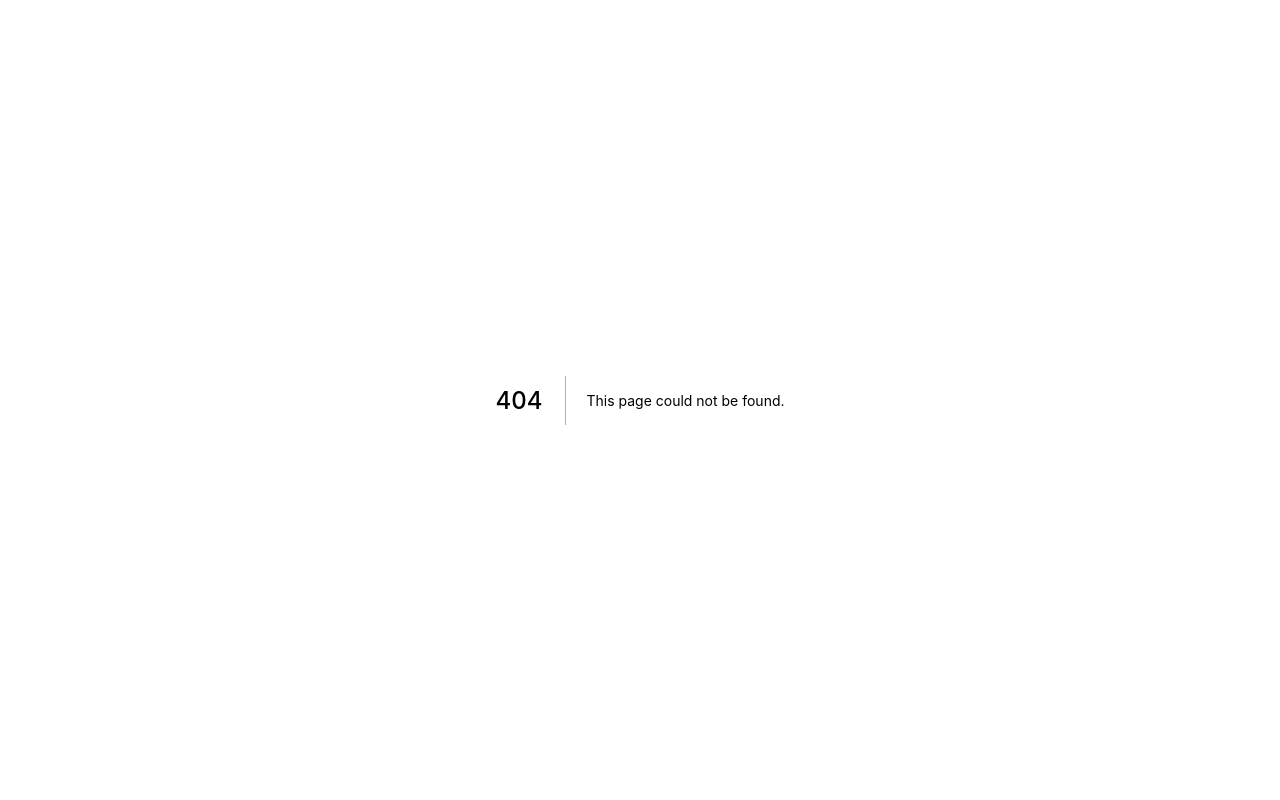
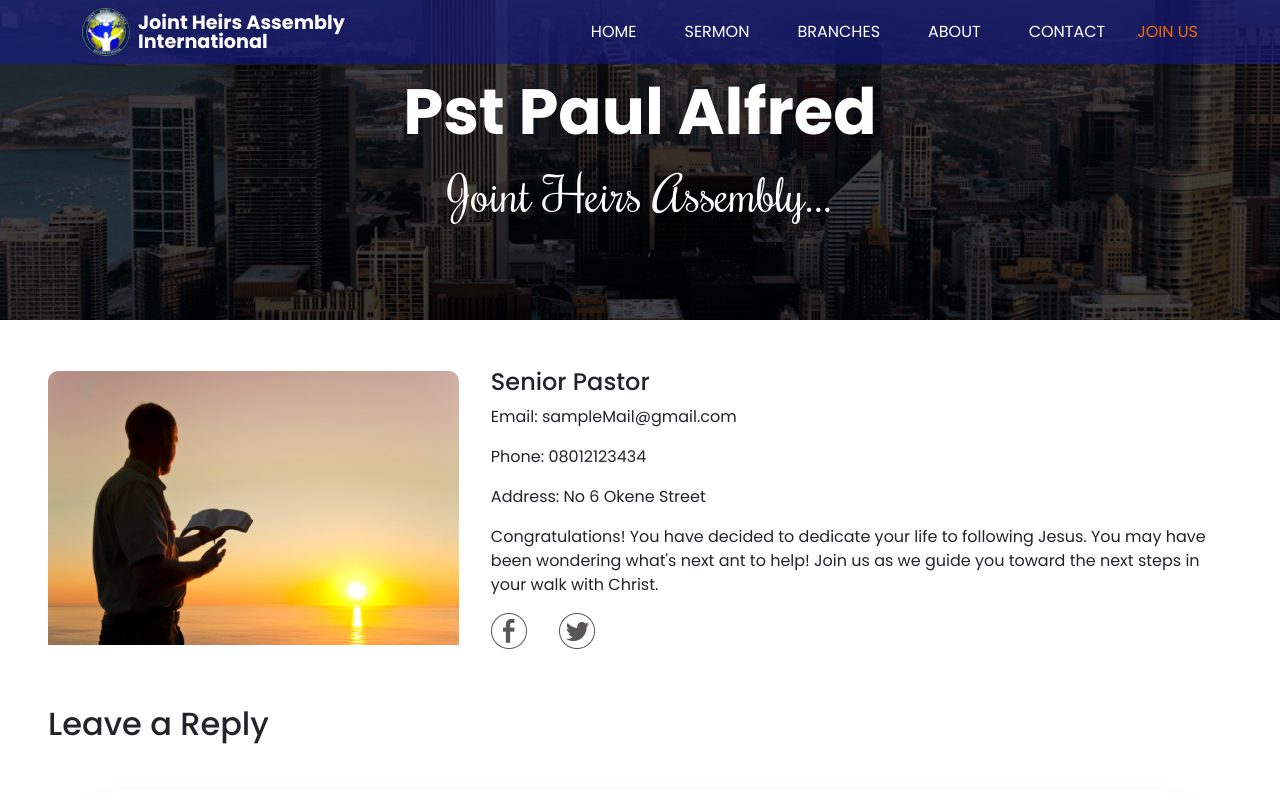
Before and after one commit to pin4eva/joint_heirs_frontend, a Next.js app: page /team/1 in a window 1280 px wide. Before the commit this address had no page. Shown: the top 800 px of the page. Built offline with nearby package versions, Linux system fonts and the light colour scheme.

Commit message:
changed dynamic page

```diff
--- a/src/pages/team/single-team.tsx
+++ b/src/pages/team/[id].tsx
@@ -1,36 +1,45 @@
 /* eslint-disable @next/next/no-img-element */
-import AboutTeamHero from "components/team/TeamHero";
+import { departmentsData } from "components/team/team-data";
+import { TeamCardI } from "components/team/team-interfaces";
+import TeamHero from "components/team/TeamHero";
 import FrontLayout from "layouts/FrontLayout";
 import { useRouter } from "next/router";
-import React from "react";
+import React, { useEffect, useState } from "react";
 
 const SingleTeam = () => {
-	const data = useRouter().query;
-	// destructuring all received props
-	const { image, name, position, description, email, phone, address, facebook_url, twitter_url } =
-		data;
+	const query = useRouter().query;
+	const [team, setTeam] = useState<TeamCardI>();
+
+	useEffect(() => {
+		if (query?.id) {
+			const team = departmentsData.find((department) => department?.id === Number(query?.id));
+			setTeam(team);
+		}
+	}, [query?.id]);
+
+	if (!team) return <p>loading...</p>;
 
 	return (
 		<FrontLayout showHeader={false}>
 			<div className="team">
 				<div className="single-team">
-					<AboutTeamHero heroTitle={name as string} />
+					<TeamHero heroTitle={team?.name} />
 
 					<section className="single-team-info p-5">
 						<div className="img">
-							<img src={image as string} alt="" />
+							<img src={team?.image} alt="" />
 						</div>
 						<div className="info">
-							<h4>{position}</h4>
-							<p>Email: {email}</p>
-							<p>Phone: {phone}</p>
-							<p>Address: {address}</p>
-							<p className="pe-4">{description}</p>
+							<h4>{team?.position}</h4>
+							<p>Email: {team?.email}</p>
+							<p>Phone: {team?.phone}</p>
+							<p>Address: {team?.address}</p>
+							<p className="pe-4">{team?.description}</p>
 							<div className="socials">
-								<a href={facebook_url as string} style={{ marginRight: "2em" }}>
+								<a href={team?.socials?.facebook_url} style={{ marginRight: "2em" }}>
 									<img src="/images/Team/fb.png" alt="" />
 								</a>
-								<a href={twitter_url as string}>
+								<a href={team?.socials?.twitter_url}>
 									<img src="/images/Team/tw.png" alt="" />
 								</a>
 							</div>
--- a/src/styles/team.scss
+++ b/src/styles/team.scss
@@ -1,10 +1,11 @@
 .team {
 	&-hero {
 		z-index: 2;
-		min-height: 60vh;
+		min-height: 40vh;
 		background: url("/images/Team/hero.png") no-repeat center;
 		background-size: cover;
 		display: grid;
+		align-items: center;
 
 		h1 {
 			font-size: 4rem;
@@ -83,11 +84,13 @@
 				font-size: 40px;
 				font-weight: 700;
 			}
+
 			h5 {
 				font-size: 24px;
 				font-weight: 500;
 			}
 		}
+
 		input {
 			height: 65px;
 			border: 1px solid #ededed;
@@ -99,10 +102,12 @@
 			&::placeholder {
 				color: #c4c4c4;
 			}
+
 			&:focus {
 				outline: none;
 			}
 		}
+
 		button {
 			height: 60px;
 			font-size: 20px;
@@ -124,19 +129,23 @@
 			.text {
 				width: auto;
 				margin-top: 1em;
+
 				h1 {
 					font-size: 35px;
 				}
+
 				h5 {
 					font-size: 20px;
 				}
 			}
+
 			input {
 				// height: 50px;
 				font-size: 18px;
 				margin-left: 0;
 				width: 100%;
 			}
+
 			button {
 				width: 200px;
 				margin-left: 50%;
@@ -162,6 +171,7 @@
 		@media screen and (max-width: 991px) {
 			grid-template-columns: repeat(2, 1fr);
 		}
+
 		@media screen and (max-width: 768px) {
 			grid-template-columns: repeat(1, 1fr);
 		}
@@ -180,6 +190,7 @@
 				left: 0;
 				top: -70px;
 			}
+
 			#ellipse-left {
 				position: absolute;
 				right: 0;
@@ -217,6 +228,7 @@
 				@media screen and (max-width: 768px) {
 					width: 100%;
 				}
+
 				img {
 					width: 100%;
 					height: 100%;
@@ -250,11 +262,14 @@
 					outline: none;
 				}
 			}
+
 			.outer-inputs-wrapper {
 				gap: 2em;
 				margin-bottom: 2em;
+
 				.input-wrapper {
 					width: 50%;
+
 					input {
 						height: 50px;
 					}
@@ -266,13 +281,16 @@
 				gap: 1em;
 				margin-top: 1em;
 				margin-bottom: 2.5em;
+
 				input {
 					width: auto;
 				}
+
 				p {
 					margin-bottom: 0;
 				}
 			}
+
 			button {
 				width: 153px;
 				height: 50px;
```
Also changed, not shown: src/components/team/TeamCard.tsx (+10 -38 lines), src/pages/team/index.tsx (+8 -10 lines).
